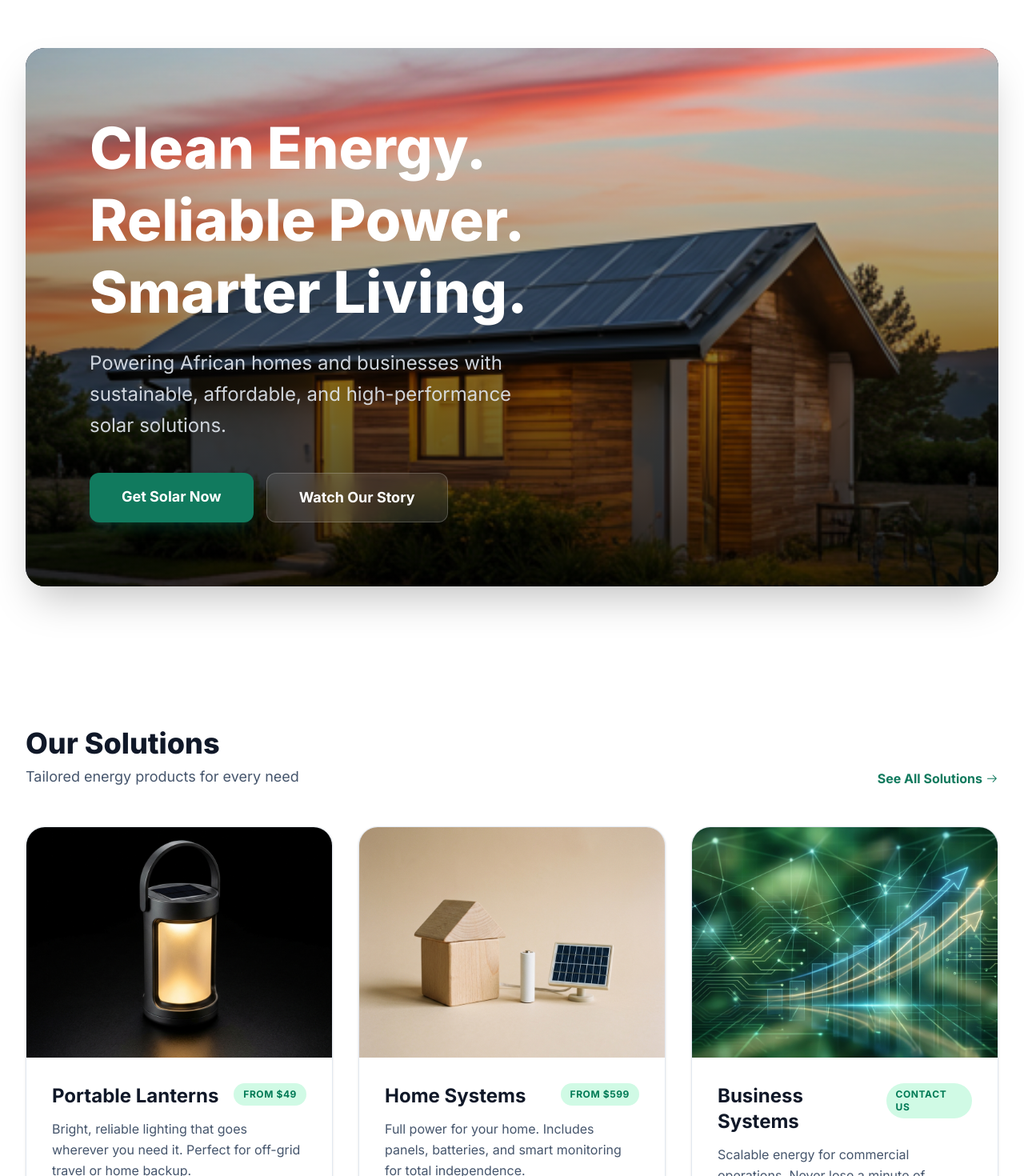
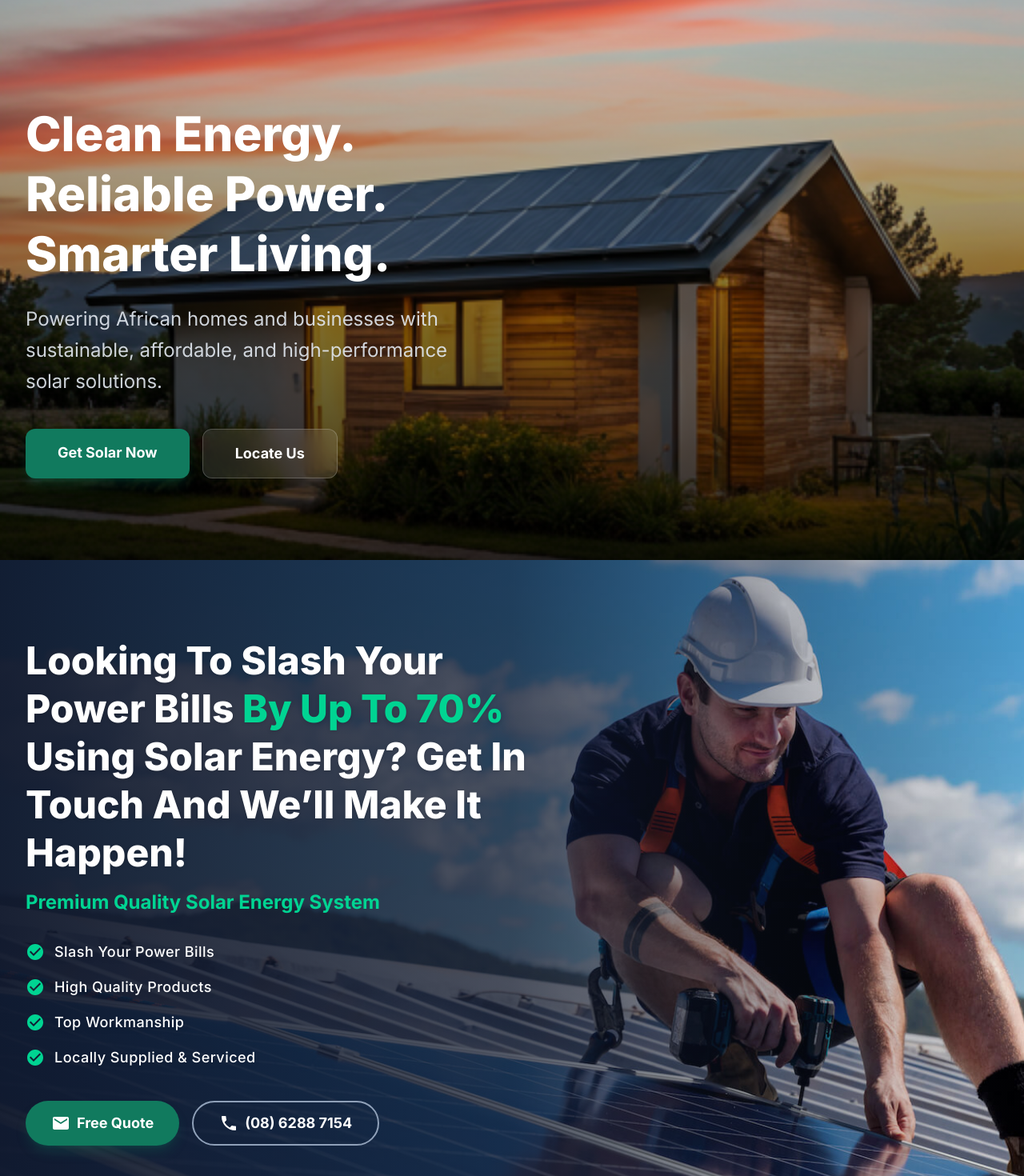
Before and after one commit to codeAKstan/CleanSpark, a Next.js app: page / in a window 1280 px wide. Shown: the part 100-1570 px from the top of the page at 80% size. Built offline with nearby package versions, Linux system fonts and the light colour scheme.

Commit message:
feat: add promo section and update hero layout
- Add new PromoSection component with expert background image and call-to-action
- Update Hero component to use full-screen layout and adjust button text
- Fix Solutions component border radius for consistency

```diff
--- a/app/page.tsx
+++ b/app/page.tsx
@@ -1,4 +1,5 @@
 import Hero from "@/components/landing-page/Hero";
+import PromoSection from "@/components/landing-page/PromoSection";
 import Solutions from "@/components/landing-page/Solutions";
 import WhyCleanSpark from "@/components/landing-page/WhyCleanSpark";
 import HowItWorks from "@/components/landing-page/HowItWorks";
@@ -9,6 +10,7 @@ export default function Home() {
   return (
     <main className="min-h-screen bg-white overflow-hidden">
       <Hero />
+      <PromoSection />
       <Solutions />
       <WhyCleanSpark />
       <HowItWorks />
--- a/components/landing-page/Hero.tsx
+++ b/components/landing-page/Hero.tsx
@@ -79,9 +79,9 @@ export default function Hero() {
   return (
     <section
       ref={containerRef}
-      className="relative w-full max-w-7xl mx-auto pt-28 md:pt-40 py-12 md:py-20 px-4 sm:px-6 lg:px-8"
+      className="relative w-full h-screen"
     >
-      <div className="relative min-h-[600px] w-full rounded-3xl overflow-hidden flex items-center shadow-2xl bg-slate-900">
+      <div className="relative w-full h-full overflow-hidden flex items-center bg-slate-900 pt-20 md:pt-32">
         {/* Background Image */}
         <Image
           src="/house.png"
@@ -97,11 +97,12 @@ export default function Hero() {
         {/* Content */}
         <div
           ref={textRef}
-          className="relative z-10 p-8 md:p-20 max-w-3xl"
+          className="relative z-10 w-full max-w-7xl mx-auto px-4 sm:px-6 lg:px-8 p-8 md:p-20"
         >
+          <div className="max-w-3xl">
             <h1
               ref={titleRef}
-            className="text-5xl md:text-7xl font-extrabold text-white leading-tight mb-6 flex flex-col"
+              className="text-4xl md:text-6xl font-extrabold text-white leading-tight mb-6 flex flex-col"
             >
               <span className="hero-title-line block">Clean Energy.</span>
               <span className="hero-title-line block">Reliable Power.</span>
@@ -122,8 +123,9 @@ export default function Hero() {
                 Get Solar Now
               </Link>
               <button className="btn-scale bg-white/10 backdrop-blur-md border border-white/20 hover:bg-white/20 text-white text-lg font-bold py-4 px-10 rounded-xl transition-all">
-              Watch Our Story
+                Locate Us
               </button>
+            </div>
           </div>
         </div>
       </div>
--- /dev/null
+++ b/components/landing-page/PromoSection.tsx
@@ -0,0 +1,59 @@
+import { MdCheckCircle, MdEmail, MdPhone } from "react-icons/md";
+
+export default function PromoSection() {
+  return (
+    <section className="relative w-full py-16 md:py-24 overflow-hidden">
+      {/* Background Image with Overlay */}
+      <div
+        className="absolute inset-0 z-0"
+        style={{
+          backgroundImage: 'url("/expert.jpg")', // Solar installer image
+          backgroundSize: 'cover',
+          backgroundPosition: 'center',
+        }}
+      >
+        <div className="absolute inset-0 bg-gradient-to-r from-slate-900/95 via-slate-900/70 to-transparent"></div>
+      </div>
+
+      <div className="relative z-10 max-w-7xl mx-auto px-4 sm:px-6 lg:px-8">
+        <div className="max-w-2xl animate-fade-in-up">
+          <h2 className="text-3xl md:text-5xl font-extrabold text-white leading-tight mb-4 drop-shadow-sm">
+            Looking To Slash Your Power Bills <span className="text-emerald-400">By Up To 70%</span> Using Solar Energy? Get In Touch And We’ll Make It Happen!
+          </h2>
+
+          <h3 className="text-xl md:text-2xl font-bold text-emerald-400 mb-8">
+            Premium Quality Solar Energy System
+          </h3>
+
+          <ul className="space-y-4 mb-10">
+            {[
+              "Slash Your Power Bills",
+              "High Quality Products",
+              "Top Workmanship",
+              "Locally Supplied & Serviced"
+            ].map((item, index) => (
+              <li key={index} className="flex items-center space-x-3 group">
+                <span className="text-emerald-400 text-2xl group-hover:scale-110 transition-transform duration-300">
+                  <MdCheckCircle />
+                </span>
+                <span className="text-white text-lg font-medium tracking-wide shadow-black drop-shadow-md">{item}</span>
+              </li>
+            ))}
+          </ul>
+
+          <div className="flex flex-col sm:flex-row gap-4">
+            <button className="btn-scale flex items-center justify-center gap-2 bg-[#117a5e] hover:bg-emerald-700 text-white text-lg font-bold py-3 px-8 rounded-full transition-all shadow-lg shadow-[#117a5e]/25">
+              <MdEmail size={24} />
+              Free Quote
+            </button>
+
+            <button className="btn-scale flex items-center justify-center gap-2 border-2 border-slate-400 hover:border-white hover:bg-white/10 text-white text-lg font-bold py-3 px-8 rounded-full transition-all">
+              <MdPhone size={24} />
+              (08) 6288 7154
+            </button>
+          </div>
+        </div>
+      </div>
+    </section>
+  );
+}
--- a/components/landing-page/Solutions.tsx
+++ b/components/landing-page/Solutions.tsx
@@ -60,7 +60,7 @@ export default function Solutions() {
         {solutions.map((item, index) => (
           <div
             key={index}
-            className={`group hover-lift bg-white border border-slate-200 rounded-3xl overflow-hidden shadow-sm ${
+            className={`group hover-lift bg-white border border-slate-200 rounded-b-3xl overflow-hidden shadow-sm ${
               index === 2
                 ? "lg:col-span-1 md:col-span-2 lg:md:col-span-1"
                 : ""
```
Also changed, not shown: public/expert.jpg (added). Lines whose indentation alone changed are shown as unchanged.
